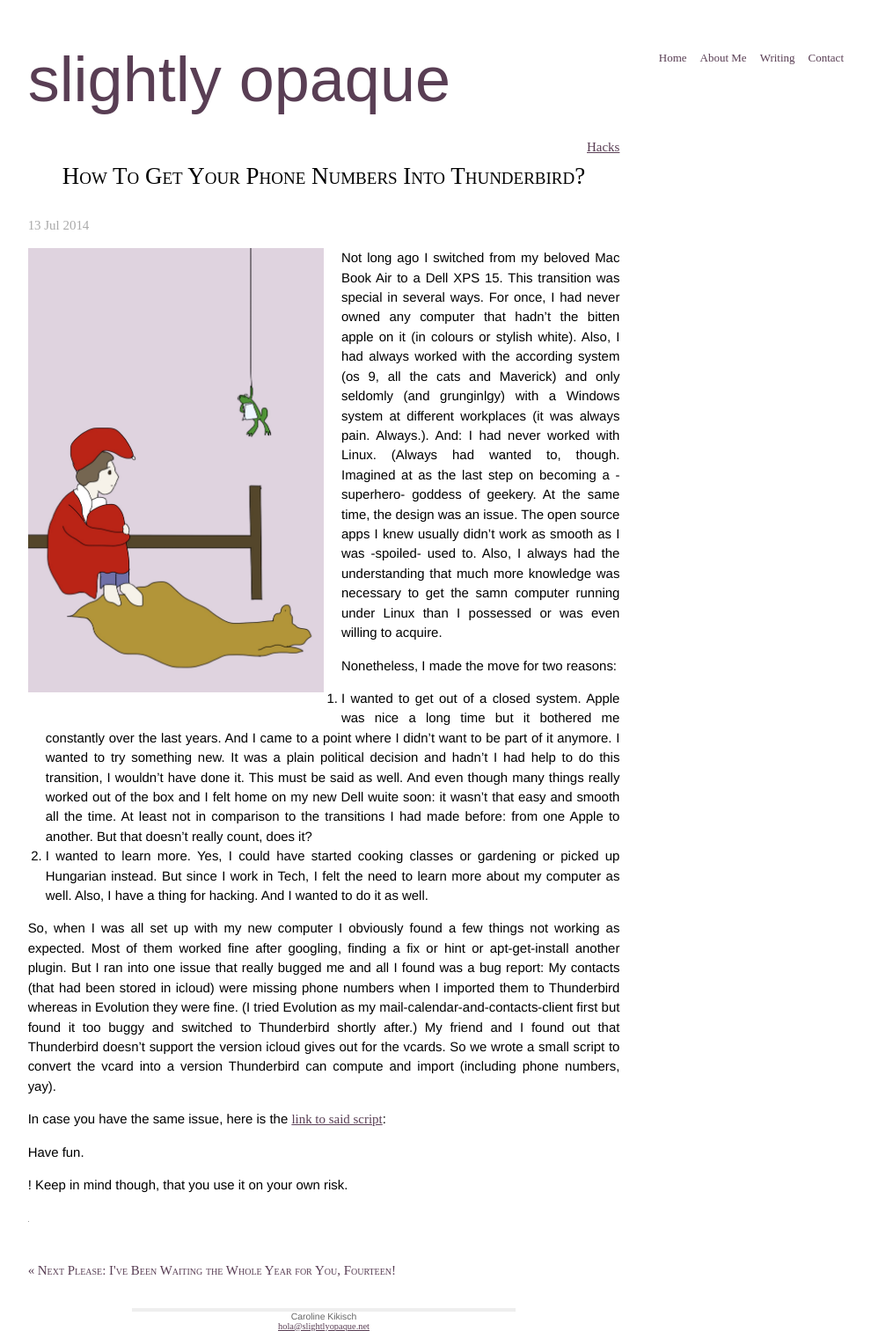
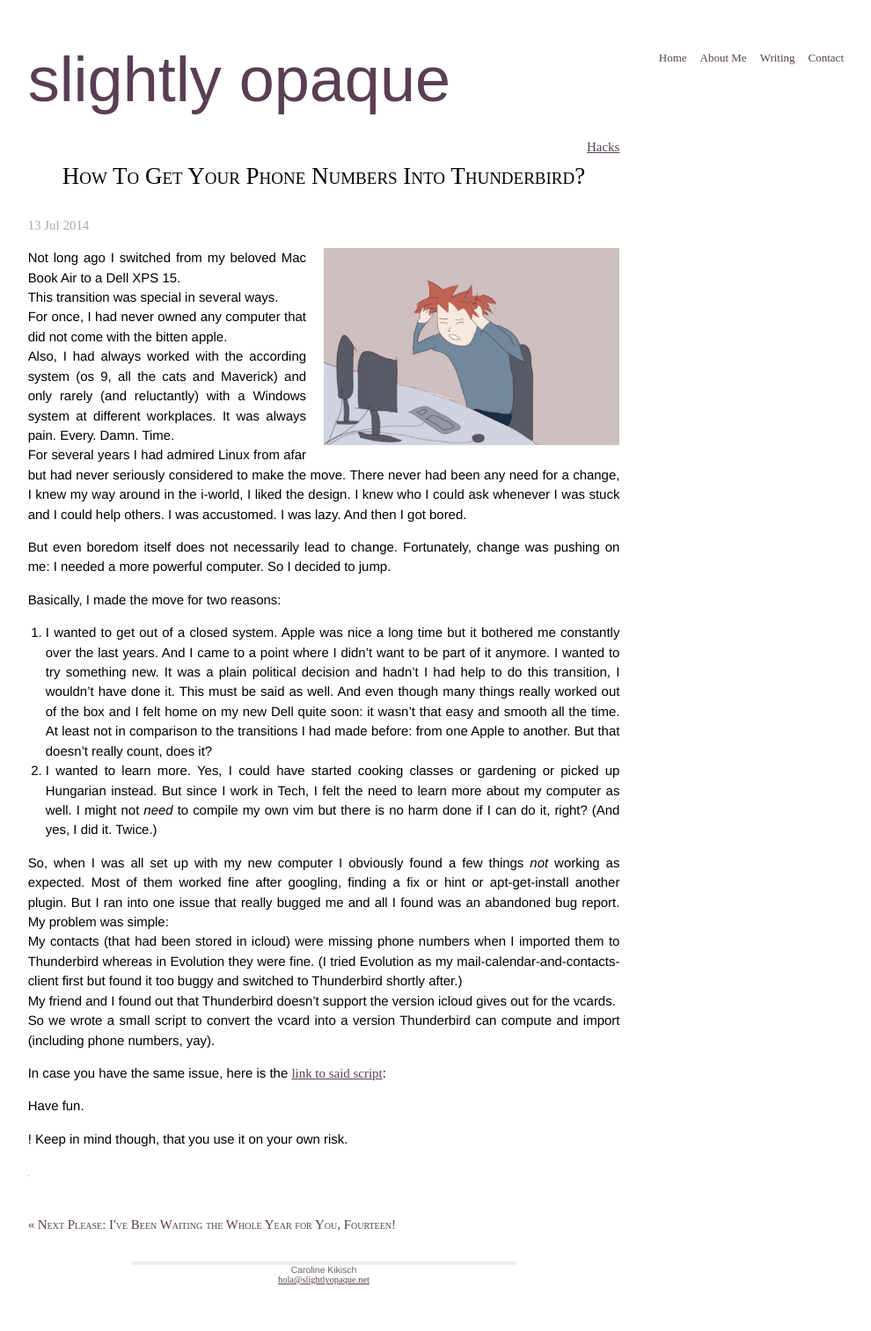
Before and after one commit to slightlyopaque/slightlyopaque_old.github.io, a Jekyll site: the page built from _posts/2014-07-13-how-to-get-your-phone-numbers-into-thunderbird.markdown, in a window 1280 px wide. Shown: the whole page at 88% size, without its empty margins (272-1262 px from the left). Built offline with Jekyll 4.4.1, drawn with Linux system fonts in a browser that asks for light colours; Markdown is read by kramdown in place of the engine named in the settings; after the commit the page ends 1460 px from its top, so only the background shows below that.

Commit message:
corrected textfile

```diff
--- a/_posts/2014-07-13-how-to-get-your-phone-numbers-into-thunderbird.markdown
+++ b/_posts/2014-07-13-how-to-get-your-phone-numbers-into-thunderbird.markdown
@@ -3,22 +3,24 @@ layout: hacks
 category: hacks
 title:  "How To Get Your Phone Numbers Into Thunderbird?"
 date:   2014-07-13 12:14:55
-image_thumbnail: /images/santa/IMG_3721.JPG
+image_thumbnail: /images/IMG_1707.JPG
 ---
 
-<img src="/images/santa/IMG_3721.JPG" class="half-width left" />
+<img src="/images/IMG_1707.JPG" class="half-width right" />
 
 Not long ago I switched from my beloved Mac Book Air to a Dell XPS 15.
 This transition was special in several ways.
-For once, I had never owned any computer that hadn't the bitten apple on it (in colours or stylish white).
-Also, I had always worked with the according system (os 9, all the cats and Maverick) and only seldomly (and grunginlgy) with a Windows system at different workplaces (it was always pain. Always.).
-And: I had never worked with Linux. (Always had wanted to, though. Imagined at as the last step on becoming a -superhero- goddess of geekery. At the same time, the design was an issue. The open source apps I knew usually didn't work as smooth as I was -spoiled- used to. Also, I always had the understanding that much more knowledge was necessary to get the samn computer running under Linux than I possessed or was even willing to acquire.
+For once, I had never owned any computer that did not come with the bitten apple.
+Also, I had always worked with the according system (os 9, all the cats and Maverick) and only rarely (and reluctantly) with a Windows system at different workplaces. It was always pain. Every. Damn. Time.
+For several years I had admired Linux from afar but had never seriously considered to make the move. There never had been any need for a change, I knew my way around in the i-world, I liked the design. I knew who I could ask whenever I was stuck and I could help others. I was accustomed. I was lazy. And then I got bored.
 
-Nonetheless, I made the move for two reasons:
-1. I wanted to get out of a closed system. Apple was nice a long time but it bothered me constantly over the last years. And I came to a point where I didn't want to be part of it anymore. I wanted to try something new. It was a plain political decision and hadn't I had help to do this transition, I wouldn't have done it. This must be said as well. And even though many things really worked out of the box and I felt home on my new Dell wuite soon: it wasn't that easy and smooth all the time. At least not in comparison to the transitions I had made before: from one Apple to another. But that doesn't really count, does it?
-2. I wanted to learn more. Yes, I could have started cooking classes or gardening or picked up Hungarian instead. But since I work in Tech, I felt the need to learn more about my computer as well. Also, I have a thing for hacking. And I wanted to do it as well.
+But even boredom itself does not necessarily lead to change. Fortunately, change was pushing on me: I needed a more powerful computer. So I decided to jump.
 
-So, when I was all set up with my new computer I obviously found a few things not working as expected. Most of them worked fine after googling, finding a fix or hint or apt-get-install another plugin. But I ran into one issue that really bugged me and all I found was a bug report:
+Basically, I made the move for two reasons:
+1. I wanted to get out of a closed system. Apple was nice a long time but it bothered me constantly over the last years. And I came to a point where I didn't want to be part of it anymore. I wanted to try something new. It was a plain political decision and hadn't I had help to do this transition, I wouldn't have done it. This must be said as well. And even though many things really worked out of the box and I felt home on my new Dell quite soon: it wasn't that easy and smooth all the time. At least not in comparison to the transitions I had made before: from one Apple to another. But that doesn't really count, does it?
+2. I wanted to learn more. Yes, I could have started cooking classes or gardening or picked up Hungarian instead. But since I work in Tech, I felt the need to learn more about my computer as well. I might not _need_ to compile my own vim but there is no harm done if I can do it, right? (And yes, I did it. Twice.)
+
+So, when I was all set up with my new computer I obviously found a few things _not_ working as expected. Most of them worked fine after googling, finding a fix or hint or apt-get-install another plugin. But I ran into one issue that really bugged me and all I found was an abandoned bug report. My problem was simple:
 My contacts (that had been stored in icloud) were missing phone numbers when I imported them to Thunderbird whereas in Evolution they were fine. (I tried Evolution as my mail-calendar-and-contacts-client first but found it too buggy and switched to Thunderbird shortly after.)
 My friend and I found out that Thunderbird doesn't support the version icloud gives out for the vcards.
 So we wrote a small script to convert the vcard into a version Thunderbird can compute and import (including phone numbers, yay).
```
